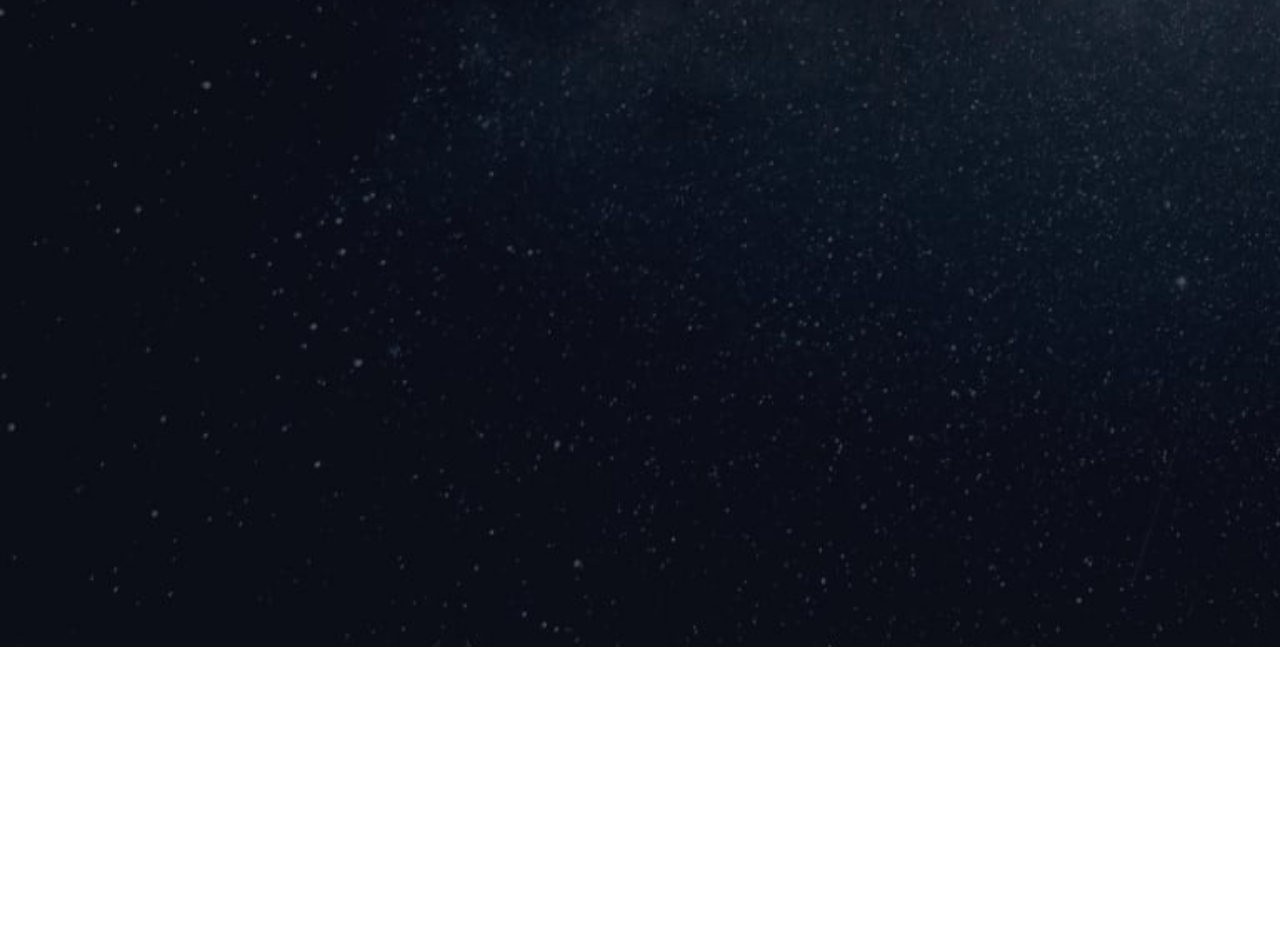
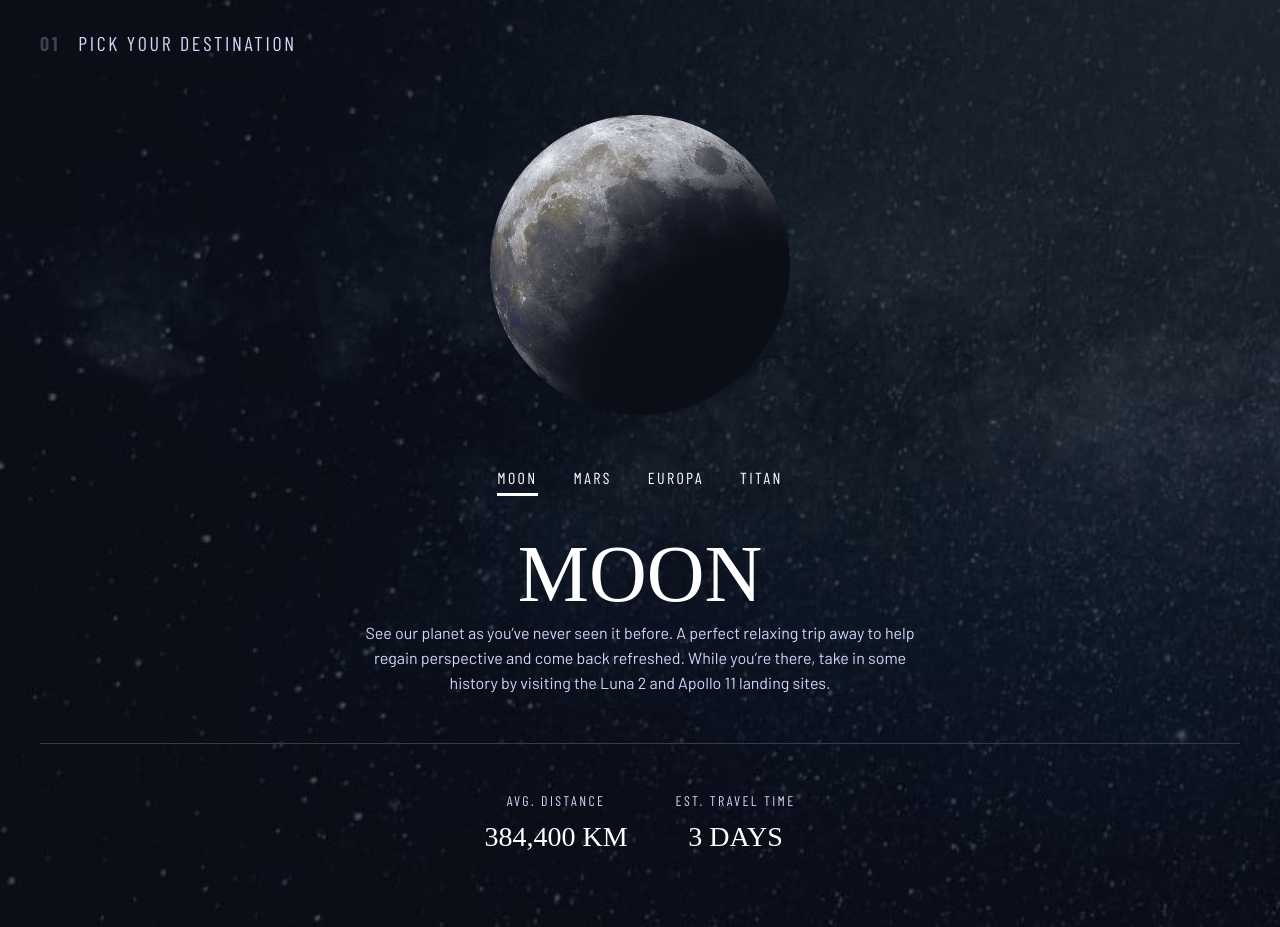
Before and after one commit to rylanzhou/frontend-mentor-space-tourism, a React (Vite) app: page /destination in a window 1280 px wide. Shown: the part 153-1080 px from the top of the page. Before the commit the page ends 800 px from the top, so only its background shows below. Built offline with nearby package versions, Linux system fonts and the light colour scheme; a web font is replaced by a local one.

Commit message:
feat: extract common styles, complete destination page

```diff
--- a/data.json
+++ b/src/data.json
@@ -3,8 +3,8 @@
     {
       "name": "Moon",
       "images": {
-        "png": "./assets/destination/image-moon.png",
-        "webp": "./assets/destination/image-moon.webp"
+        "png": "/destination/image-moon.png",
+        "webp": "/destination/image-moon.webp"
       },
       "description": "See our planet as you’ve never seen it before. A perfect relaxing trip away to help regain perspective and come back refreshed. While you’re there, take in some history by visiting the Luna 2 and Apollo 11 landing sites.",
       "distance": "384,400 km",
@@ -13,8 +13,8 @@
     {
       "name": "Mars",
       "images": {
-        "png": "./assets/destination/image-mars.png",
-        "webp": "./assets/destination/image-mars.webp"
+        "png": "/destination/image-mars.png",
+        "webp": "/destination/image-mars.webp"
       },
       "description": "Don’t forget to pack your hiking boots. You’ll need them to tackle Olympus Mons, the tallest planetary mountain in our solar system. It’s two and a half times the size of Everest!",
       "distance": "225 mil. km",
@@ -23,8 +23,8 @@
     {
       "name": "Europa",
       "images": {
-        "png": "./assets/destination/image-europa.png",
-        "webp": "./assets/destination/image-europa.webp"
+        "png": "/destination/image-europa.png",
+        "webp": "/destination/image-europa.webp"
       },
       "description": "The smallest of the four Galilean moons orbiting Jupiter, Europa is a winter lover’s dream. With an icy surface, it’s perfect for a bit of ice skating, curling, hockey, or simple relaxation in your snug wintery cabin.",
       "distance": "628 mil. km",
@@ -33,8 +33,8 @@
     {
       "name": "Titan",
       "images": {
-        "png": "./assets/destination/image-titan.png",
-        "webp": "./assets/destination/image-titan.webp"
+        "png": "/destination/image-titan.png",
+        "webp": "/destination/image-titan.webp"
       },
       "description": "The only moon known to have a dense atmosphere other than Earth, Titan is a home away from home (just a few hundred degrees colder!). As a bonus, you get striking views of the Rings of Saturn.",
       "distance": "1.6 bil. km",
@@ -45,8 +45,8 @@
     {
       "name": "Douglas Hurley",
       "images": {
-        "png": "./assets/crew/image-douglas-hurley.png",
-        "webp": "./assets/crew/image-douglas-hurley.webp"
+        "png": "/crew/image-douglas-hurley.png",
+        "webp": "/crew/image-douglas-hurley.webp"
       },
       "role": "Commander",
       "bio": "Douglas Gerald Hurley is an American engineer, former Marine Corps pilot and former NASA astronaut. He launched into space for the third time as commander of Crew Dragon Demo-2."
@@ -54,8 +54,8 @@
     {
       "name": "Mark Shuttleworth",
       "images": {
-        "png": "./assets/crew/image-mark-shuttleworth.png",
-        "webp": "./assets/crew/image-mark-shuttleworth.webp"
+        "png": "/crew/image-mark-shuttleworth.png",
+        "webp": "/crew/image-mark-shuttleworth.webp"
       },
       "role": "Mission Specialist",
       "bio": "Mark Richard Shuttleworth is the founder and CEO of Canonical, the company behind the Linux-based Ubuntu operating system. Shuttleworth became the first South African to travel to space as a space tourist."
@@ -63,8 +63,8 @@
     {
       "name": "Victor Glover",
       "images": {
-        "png": "./assets/crew/image-victor-glover.png",
-        "webp": "./assets/crew/image-victor-glover.webp"
+        "png": "/crew/image-victor-glover.png",
+        "webp": "/crew/image-victor-glover.webp"
       },
       "role": "Pilot",
       "bio": "Pilot on the first operational flight of the SpaceX Crew Dragon to the International Space Station. Glover is a commander in the U.S. Navy where he pilots an F/A-18.He was a crew member of Expedition 64, and served as a station systems flight engineer."
@@ -72,8 +72,8 @@
     {
       "name": "Anousheh Ansari",
       "images": {
-        "png": "./assets/crew/image-anousheh-ansari.png",
-        "webp": "./assets/crew/image-anousheh-ansari.webp"
+        "png": "/crew/image-anousheh-ansari.png",
+        "webp": "/crew/image-anousheh-ansari.webp"
       },
       "role": "Flight Engineer",
       "bio": "Anousheh Ansari is an Iranian American engineer and co-founder of Prodea Systems. Ansari was the fourth self-funded space tourist, the first self-funded woman to fly to the ISS, and the first Iranian in space."
@@ -83,24 +83,24 @@
     {
       "name": "Launch vehicle",
       "images": {
-        "portrait": "./assets/technology/image-launch-vehicle-portrait.jpg",
-        "landscape": "./assets/technology/image-launch-vehicle-landscape.jpg"
+        "portrait": "/technology/image-launch-vehicle-portrait.jpg",
+        "landscape": "/technology/image-launch-vehicle-landscape.jpg"
       },
       "description": "A launch vehicle or carrier rocket is a rocket-propelled vehicle used to carry a payload from Earth's surface to space, usually to Earth orbit or beyond. Our WEB-X carrier rocket is the most powerful in operation. Standing 150 metres tall, it's quite an awe-inspiring sight on the launch pad!"
     },
     {
       "name": "Spaceport",
       "images": {
-        "portrait": "./assets/technology/image-spaceport-portrait.jpg",
-        "landscape": "./assets/technology/image-spaceport-landscape.jpg"
+        "portrait": "/technology/image-spaceport-portrait.jpg",
+        "landscape": "/technology/image-spaceport-landscape.jpg"
       },
       "description": "A spaceport or cosmodrome is a site for launching (or receiving) spacecraft, by analogy to the seaport for ships or airport for aircraft. Based in the famous Cape Canaveral, our spaceport is ideally situated to take advantage of the Earth’s rotation for launch."
     },
     {
       "name": "Space capsule",
       "images": {
-        "portrait": "./assets/technology/image-space-capsule-portrait.jpg",
-        "landscape": "./assets/technology/image-space-capsule-landscape.jpg"
+        "portrait": "/technology/image-space-capsule-portrait.jpg",
+        "landscape": "/technology/image-space-capsule-landscape.jpg"
       },
       "description": "A space capsule is an often-crewed spacecraft that uses a blunt-body reentry capsule to reenter the Earth's atmosphere without wings. Our capsule is where you'll spend your time during the flight. It includes a space gym, cinema, and plenty of other activities to keep you entertained."
     }
--- a/src/pages/Destination.tsx
+++ b/src/pages/Destination.tsx
@@ -1,12 +1,56 @@
-import React from 'react';
+import React, { useState } from 'react';
+
 import Layout from '../Layout';
+
+import { destinations } from '../data.json';
 
 import styles from '../styles/Destination.module.scss';
 
 export default function Destination() {
+  const [pickedDestination, setPickedDestination] = useState(destinations[0]);
+
   return (
     <Layout>
-      <section className={styles.Destination}></section>
+      <main className={styles.Destination}>
+        <h5>
+          <span>01</span>
+          pick your destination
+        </h5>
+
+        <section className={styles.content}>
+          <img src={pickedDestination.images.png} alt="" />
+
+          <div className={styles.info}>
+            <ul>
+              {destinations.map((each) => (
+                <li
+                  key={each.name}
+                  aria-current={each === pickedDestination}
+                  onClick={() => setPickedDestination(each)}
+                >
+                  {each.name}
+                </li>
+              ))}
+            </ul>
+
+            <h2>{pickedDestination.name}</h2>
+            <p>{pickedDestination.description}</p>
+
+            <div className={styles.divider}></div>
+
+            <div className={styles.statistics}>
+              <div>
+                <div className="subheading2">avg. distance</div>
+                <div className="subheading1">{pickedDestination.distance}</div>
+              </div>
+              <div>
+                <div className="subheading2">est. travel time</div>
+                <div className="subheading1">{pickedDestination.travel}</div>
+              </div>
+            </div>
+          </div>
+        </section>
+      </main>
     </Layout>
   );
 }
--- a/src/styles/Destination.module.scss
+++ b/src/styles/Destination.module.scss
@@ -0,0 +1,130 @@
+@import './global.scss';
+
+.Destination {
+  padding: 1.5rem;
+  text-align: center;
+
+  h5 span {
+    margin-right: 1.125rem;
+    font-weight: bold;
+    opacity: 0.25;
+  }
+
+  img {
+    width: clamp(10.625rem, 40dvw, 18.75rem);
+    margin: 2rem auto 1.625rem;
+  }
+
+  .info {
+    ul {
+      display: flex;
+      justify-content: center;
+      gap: 1.625rem;
+      margin-bottom: 1.25rem;
+      font-size: 0.875rem;
+      letter-spacing: 2.3635px;
+      text-transform: uppercase;
+      font-family: $subFont;
+
+      li {
+        height: 1.75rem;
+        cursor: pointer;
+
+        &:hover {
+          border-bottom: 3px solid rgba(255, 255, 255, 0.5);
+        }
+
+        &[aria-current='true'] {
+          border-bottom: 3px solid $primary;
+        }
+      }
+    }
+
+    p {
+      max-width: 35.8rem;
+      margin: 0 auto;
+    }
+
+    .divider {
+      margin: 2rem 0;
+      height: 1px;
+      background-color: #383b4b;
+    }
+
+    .statistics {
+      display: flex;
+      flex-direction: column;
+      gap: 2rem;
+    }
+  }
+
+  @media screen and (min-width: 768px) {
+    padding: 2.5rem 2.5rem 3.875rem;
+
+    h5 {
+      text-align: left;
+    }
+
+    img {
+      margin: 3.75rem auto 3.3rem;
+    }
+
+    .info {
+      ul {
+        gap: 2.25rem;
+        margin-bottom: 2rem;
+        font-size: 1rem;
+      }
+
+      .divider {
+        margin: 3rem 0;
+      }
+
+      .statistics {
+        flex-direction: row;
+        justify-content: center;
+        gap: 3rem;
+      }
+    }
+  }
+
+  @media screen and (min-width: 1366px) {
+    max-width: 1440px;
+    padding: 4.75rem 10.2rem;
+    margin: 0 auto;
+    text-align: left;
+
+    .content {
+      display: flex;
+      align-items: flex-start;
+      gap: 9.8125rem;
+      margin-top: 4rem;
+
+      img {
+        width: 27.815rem;
+        margin-left: 4rem;
+      }
+
+      .info {
+        max-width: 27.8125rem;
+
+        ul {
+          justify-content: flex-start;
+          margin-bottom: 2.3125rem;
+        }
+
+        p {
+          margin-top: 0.875rem;
+        }
+
+        .divider {
+          margin: 3.375rem 0 1.75rem;
+        }
+
+        .statistics {
+          justify-content: flex-start;
+        }
+      }
+    }
+  }
+}
--- a/src/styles/Layout.module.scss
+++ b/src/styles/Layout.module.scss
@@ -31,6 +31,7 @@ $background-image: (
   background-size: cover;
   background-position: center center;
   background-repeat: no-repeat;
+  background-attachment: fixed;
 
   @media screen and (min-width: 768px) {
     background-image: url(map.get($page-map, 'tablet'));
@@ -109,9 +110,12 @@ $background-image: (
             margin-right: 0.68rem;
           }
 
-          &[aria-current='true'],
+          &[aria-current='true'] {
+            border-right: 4px solid $primary;
+          }
+
           &:hover {
-            border-right: 4px solid $primary;
+            border-radius: 4px solid rgba(255, 255, 255, 0.5);
           }
         }
       }
@@ -154,10 +158,14 @@ $background-image: (
             height: 6rem;
             line-height: 5rem;
 
-            &[aria-current='true'],
             &:hover {
               border: none;
-              border-bottom: 2px solid $primary;
+              border-bottom: 3px solid rgba(255, 255, 255, 0.5);
+            }
+
+            &[aria-current='true'] {
+              border: none;
+              border-bottom: 3px solid $primary;
             }
           }
         }
--- a/src/styles/index.scss
+++ b/src/styles/index.scss
@@ -1,5 +1,6 @@
 @import url('https://fonts.googleapis.com/css2?family=Barlow&family=Barlow+Condensed:wght@400;700&family=Bellefair&display=swap');
 
+@import './global.scss';
 @import './reset.scss';
 
 :root {
@@ -11,3 +12,57 @@
   -moz-osx-font-smoothing: grayscale;
   -webkit-text-size-adjust: 100%;
 }
+
+h2 {
+  line-height: clamp(4rem, 15dvw, 5.75rem);
+  font-size: clamp(3.5rem, 12dvw, 5rem);
+  font-family: $font;
+  font-weight: normal;
+  text-transform: uppercase;
+}
+
+h5 {
+  letter-spacing: 2.7px;
+  font-size: clamp(1rem, 3dvw, 1.25rem);
+  font-family: $subFont;
+  font-weight: normal;
+  text-transform: uppercase;
+  color: $secondary;
+}
+
+p {
+  line-height: 1.5625rem;
+  color: $secondary;
+  font-size: clamp(15px, 2.5dvw, 1rem);
+}
+
+@media screen and (min-width: 1366px) {
+  h2 {
+    font-size: 6.25rem;
+    line-height: 7.8175rem;
+  }
+
+  h5 {
+    font-size: 1.75rem;
+  }
+
+  p {
+    font-size: 1.125rem;
+    line-height: 2rem;
+  }
+}
+
+.subheading1 {
+  padding: 0.75rem 0;
+  font-size: 1.75rem;
+  font-family: $font;
+  text-transform: uppercase;
+}
+
+.subheading2 {
+  font-size: 0.875rem;
+  letter-spacing: 2.35px;
+  font-family: $subFont;
+  color: $secondary;
+  text-transform: uppercase;
+}
```
Also changed, not shown: src/styles/Home.module.scss (+0 -21 lines).
